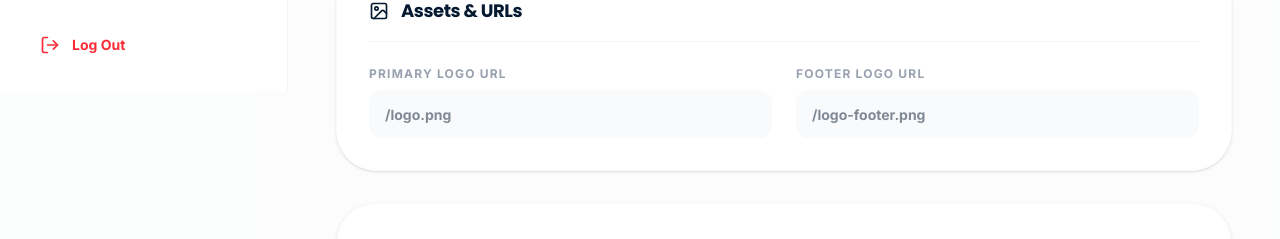
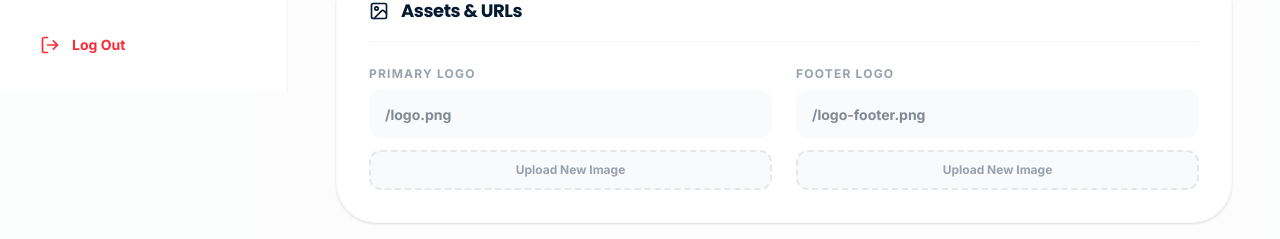
Before and after one commit to Alee24/AFERA, a Next.js app in the folder frontend/: page /en/admin/settings in a window 1280 px wide. Shown: the part 709-948 px from the top of the page. Built offline with nearby package versions, Linux system fonts and the light colour scheme; no server answers.

Commit message:
Settings: Implement logo file upload and integrate into Finance PDF receipts

```diff
--- a/frontend/src/app/[lang]/admin/finance/page.tsx
+++ b/frontend/src/app/[lang]/admin/finance/page.tsx
@@ -37,6 +37,7 @@ export default function FinanceDashboard() {
     successfulPayments: '0',
     refundRequests: '0'
   });
+  const [systemSettings, setSystemSettings] = useState<any>(null);
   const [loading, setLoading] = useState(true);
 
   // Modal & Form State
@@ -59,10 +60,11 @@ export default function FinanceDashboard() {
   const fetchData = async () => {
     try {
       setLoading(true);
-      const [invRes, statsRes, usersRes] = await Promise.all([
+      const [invRes, statsRes, usersRes, settingsRes] = await Promise.all([
         api.get('/finance/all-invoices'),
         api.get('/finance/stats'),
-        api.get('/users')
+        api.get('/users'),
+        api.get('/system/settings')
       ]);
 
       setInvoices(invRes.data.map((inv: any) => ({
@@ -76,6 +78,7 @@ export default function FinanceDashboard() {
       })));
 
       setStats(statsRes.data);
+      setSystemSettings(settingsRes.data);
       // Filter for students only
       setStudents(usersRes.data.filter((u: any) => u.role === 'student'));
     } catch (err) {
@@ -166,6 +169,10 @@ export default function FinanceDashboard() {
   const handlePrintInvoice = (invoice: any) => {
     const isCredit = invoice.billing_type === 'credit_note';
     const docTitle = invoice.status === 'paid' ? 'Official Receipt' : (isCredit ? 'Credit Note' : 'Tuition Invoice');
+    const apiBase = process.env.NEXT_PUBLIC_API_URL?.replace('/api', '') || 'http://localhost:5000';
+    const logoHtml = systemSettings?.logo_url
+      ? `<img src="${apiBase}${systemSettings.logo_url}" alt="Logo" style="max-height: 60px; object-fit: contain; margin-bottom: 10px;" />`
+      : `<h1 class="title">${systemSettings?.site_name || 'Afera Academy'}</h1>`;
 
     const printWindow = window.open('', '_blank');
     if (!printWindow) return;
@@ -198,8 +205,8 @@ export default function FinanceDashboard() {
       <body>
         <div class="header">
           <div>
-            <h1 class="title">Afera Academy</h1>
-            <p class="subtitle">Excellence in Infrastructure Training</p>
+            ${logoHtml}
+            <p class="subtitle">${systemSettings?.site_description || 'Excellence in Infrastructure Training'}</p>
           </div>
           <div style="text-align: right;">
             <h2 style="margin:0; font-size: 28px; color: ${isCredit ? '#10b981' : '#051A31'};">${docTitle}</h2>
--- a/frontend/src/app/[lang]/admin/settings/page.tsx
+++ b/frontend/src/app/[lang]/admin/settings/page.tsx
@@ -54,6 +54,28 @@ export default function SystemSettings() {
   const handleChange = (e: React.ChangeEvent<HTMLInputElement | HTMLTextAreaElement>) => {
     const { name, value } = e.target;
     setSettings(prev => ({ ...prev, [name]: value }));
+  };
+
+  const handleFileUpload = async (e: React.ChangeEvent<HTMLInputElement>, field: string) => {
+    const file = e.target.files?.[0];
+    if (!file) return;
+
+    const formData = new FormData();
+    formData.append('file', file);
+
+    try {
+      showNotification('Uploading image...', 'info');
+      // The backend uses /upload (see routes/index.ts)
+      const res = await api.post('/upload', formData, {
+        headers: { 'Content-Type': 'multipart/form-data' }
+      });
+
+      const fileUrl = res.data.url;
+      setSettings(prev => ({ ...prev, [field]: fileUrl }));
+      showNotification('Image uploaded successfully!', 'success');
+    } catch (err) {
+      showNotification('Failed to upload image', 'error');
+    }
   };
 
   if (loading) {
@@ -115,7 +137,8 @@ export default function SystemSettings() {
 
           <div className="grid grid-cols-1 md:grid-cols-2 gap-6">
             <div>
-              <label className="block text-xs font-bold uppercase tracking-widest text-gray-400 mb-2">Primary Logo URL</label>
+              <label className="block text-xs font-bold uppercase tracking-widest text-gray-400 mb-2">Primary Logo</label>
+              <div className="space-y-3">
                 <input
                   type="text"
                   name="logo_url"
@@ -124,10 +147,26 @@ export default function SystemSettings() {
                   placeholder="/logo.png"
                   className="w-full h-12 bg-gray-50 dark:bg-slate-800 border-none rounded-xl px-4 font-bold text-sm text-primary dark:text-white focus:ring-2 focus:ring-primary"
                 />
+                <div className="relative">
+                  <input
+                    type="file"
+                    accept="image/*"
+                    onChange={(e) => handleFileUpload(e, 'logo_url')}
+                    className="absolute inset-0 w-full h-full opacity-0 cursor-pointer"
+                  />
+                  <div className="w-full h-10 border-2 border-dashed border-gray-200 dark:border-slate-700 rounded-xl flex items-center justify-center text-xs font-bold text-gray-400 hover:border-primary hover:text-primary transition-colors cursor-pointer bg-gray-50 dark:bg-slate-800">
+                    Upload New Image
+                  </div>
+                </div>
+                {settings.logo_url && (
+                   <img src={`${process.env.NEXT_PUBLIC_API_URL?.replace('/api', '') || 'http://localhost:5000'}${settings.logo_url}`} alt="Preview" className="h-10 object-contain rounded-md" onError={(e) => { (e.target as any).src = settings.logo_url; }} />
+                )}
+              </div>
             </div>
 
             <div>
-              <label className="block text-xs font-bold uppercase tracking-widest text-gray-400 mb-2">Footer Logo URL</label>
+              <label className="block text-xs font-bold uppercase tracking-widest text-gray-400 mb-2">Footer Logo</label>
+              <div className="space-y-3">
                 <input
                   type="text"
                   name="footer_logo_url"
@@ -136,6 +175,21 @@ export default function SystemSettings() {
                   placeholder="/logo-footer.png"
                   className="w-full h-12 bg-gray-50 dark:bg-slate-800 border-none rounded-xl px-4 font-bold text-sm text-primary dark:text-white focus:ring-2 focus:ring-primary"
                 />
+                <div className="relative">
+                  <input
+                    type="file"
+                    accept="image/*"
+                    onChange={(e) => handleFileUpload(e, 'footer_logo_url')}
+                    className="absolute inset-0 w-full h-full opacity-0 cursor-pointer"
+                  />
+                  <div className="w-full h-10 border-2 border-dashed border-gray-200 dark:border-slate-700 rounded-xl flex items-center justify-center text-xs font-bold text-gray-400 hover:border-primary hover:text-primary transition-colors cursor-pointer bg-gray-50 dark:bg-slate-800">
+                    Upload New Image
+                  </div>
+                </div>
+                {settings.footer_logo_url && (
+                   <img src={`${process.env.NEXT_PUBLIC_API_URL?.replace('/api', '') || 'http://localhost:5000'}${settings.footer_logo_url}`} alt="Preview" className="h-10 object-contain rounded-md" onError={(e) => { (e.target as any).src = settings.footer_logo_url; }} />
+                )}
+              </div>
             </div>
           </div>
         </div>
```
Lines whose indentation alone changed are shown as unchanged.
